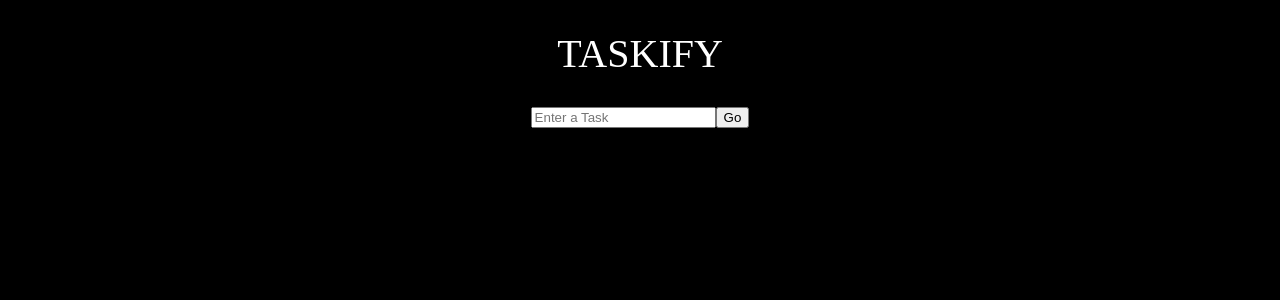
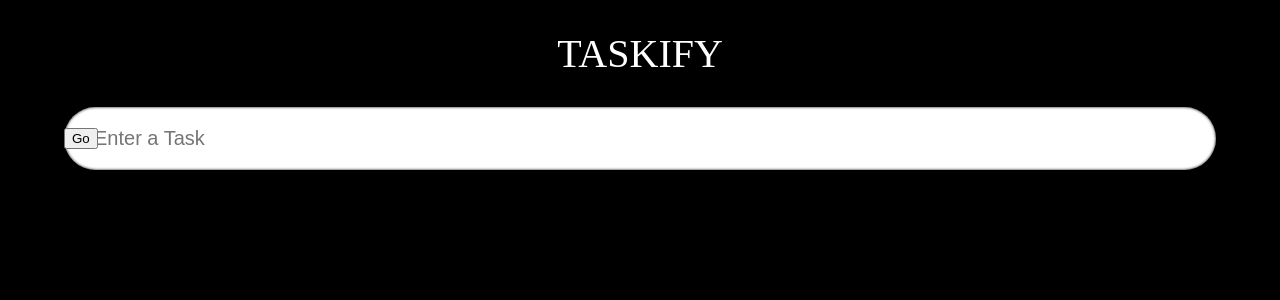
Before and after one commit to siccoo/task, a React (Create React App) app: page / in a window 1280 px wide. Shown: the top 300 px of the page. Built offline with nearby package versions, Linux system fonts and the light colour scheme; a web font is replaced by a local one.

Commit message:
updates on InputField.tsx & styles.css

```diff
--- a/src/components/inputField/InputField.tsx
+++ b/src/components/inputField/InputField.tsx
@@ -1,8 +1,9 @@
 import React from 'react';
+import "./styles.css";
 
 const InputField = () => {
   return (
-  <form className='input'>
+  <form className='form__input'>
       <input type="input" placeholder='Enter a Task' className="input__box" />
       <button type="submit" className='input__submit'>Go</button>
   </form>
--- a/src/components/inputField/styles.css
+++ b/src/components/inputField/styles.css
@@ -0,0 +1,27 @@
+/* STYLING INPUTFIELD.TSX */
+
+.form__input {
+    display: flex;
+    width: 90%;
+    align-items: center;
+    position: relative;
+}
+
+.input__box {
+    width: 100%;
+    border-radius: 50px;
+    border: none;
+    padding: 20px 30px;
+    font-size: 20px;
+    transition: 0.2s;
+    box-shadow: inset 0 0 3px #000000;
+}
+
+.input__box:focus {
+    box-shadow: 0 0 10px 1000px rgba(0, 0, 0, 0.5);
+    outline: none;
+}
+
+.input__submit {
+    position: absolute;
+}
```
